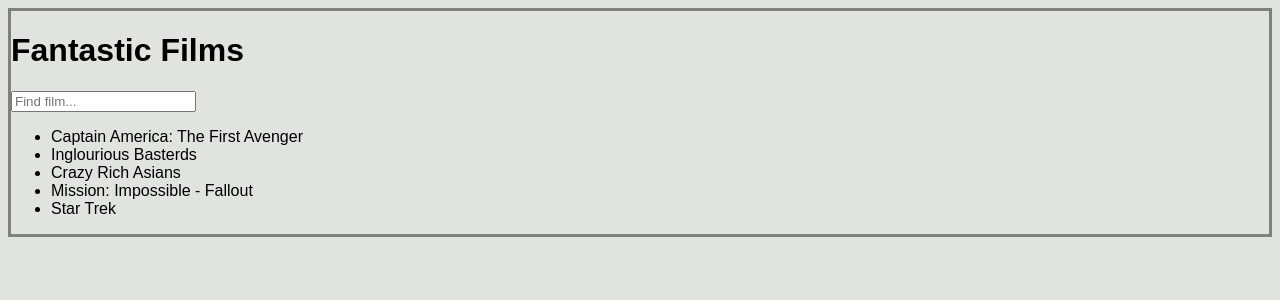
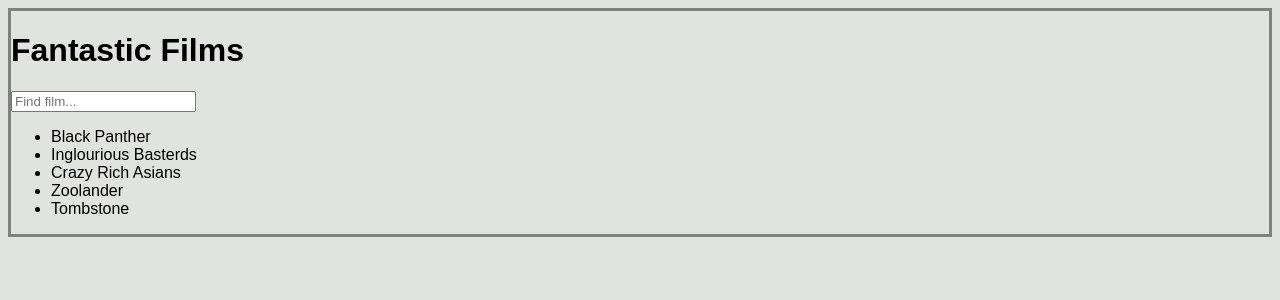
Before and after one commit to Quanquest/movie-list, a React app: page / in a window 1280 px wide. Shown: the top 300 px of the page. Built offline with nearby package versions, Linux system fonts and the light colour scheme.

Commit message:
filter function

```diff
--- a/src/components/app.jsx
+++ b/src/components/app.jsx
@@ -11,23 +11,26 @@
       // filter this movie list and pass it into movie list
       // should probably move this data to another component
       movies: [
-        'Captain America: The First Avenger',
+        'Black Panther',
         'Inglourious Basterds',
         'Crazy Rich Asians',
-        'Mission: Impossible - Fallout',
-        'Star Trek'
+        'Zoolander',
+        'Tombstone'
       ],
-      query: []
+      select: [],
+      query: ''
     };
   };
 
-  // What does this do?  Does it invoke on initialization?
   componentDidMount() {
-    this.setState({query: this.state.movies})
+    this.setState({select: this.state.movies})
   }
 
-  handleSearch(){
-    // Sets new state? Bind to search input.
+  handleSearch(event){
+    this.setState({query: event.target.value})
+    var filtMovies = this.state.movies.filter(film => film.toLowerCase().includes(this.state.query/**/));
+    this.setState({select: filtMovies})
+
   };
 
   render() {
@@ -35,7 +38,7 @@
       <div>
         <Title />
         <Search handleSearch={this.handleSearch.bind(this)} />
-        <MovieList films={this.state.query} />
+        <MovieList films={this.state.select} />
       </div>
     )
   }
--- a/src/components/search.jsx
+++ b/src/components/search.jsx
@@ -3,7 +3,7 @@
 const Search = ({handleSearch}) => {
 	// Misnomer.  Should be filter.
 	return (
-		<input type='text' placeholder="Find film..." />
+		<input type='text' placeholder="Find film..." onChange={handleSearch} />
 		// Needs handleSearch function.
 		// Live filter means on change.
 	)
```
